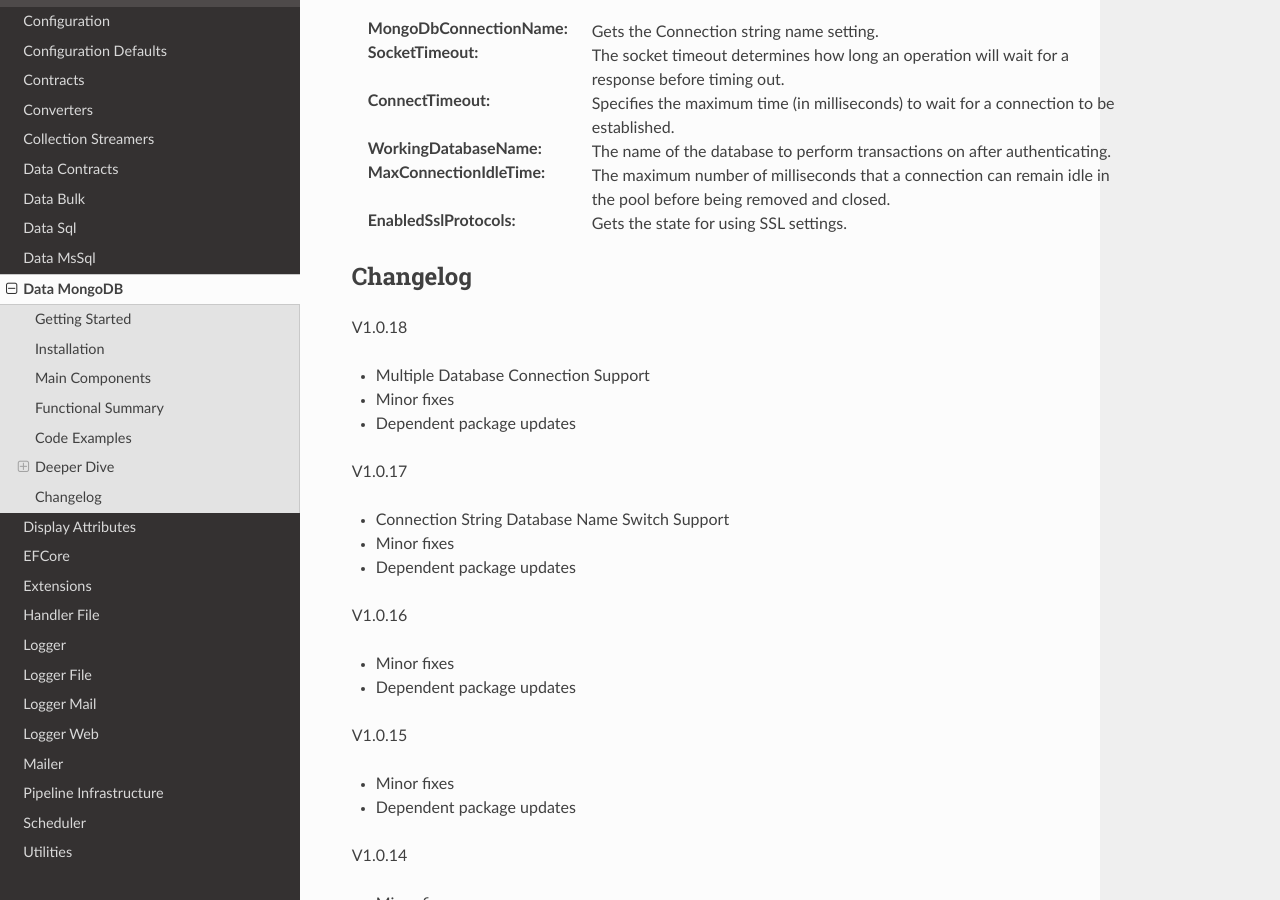
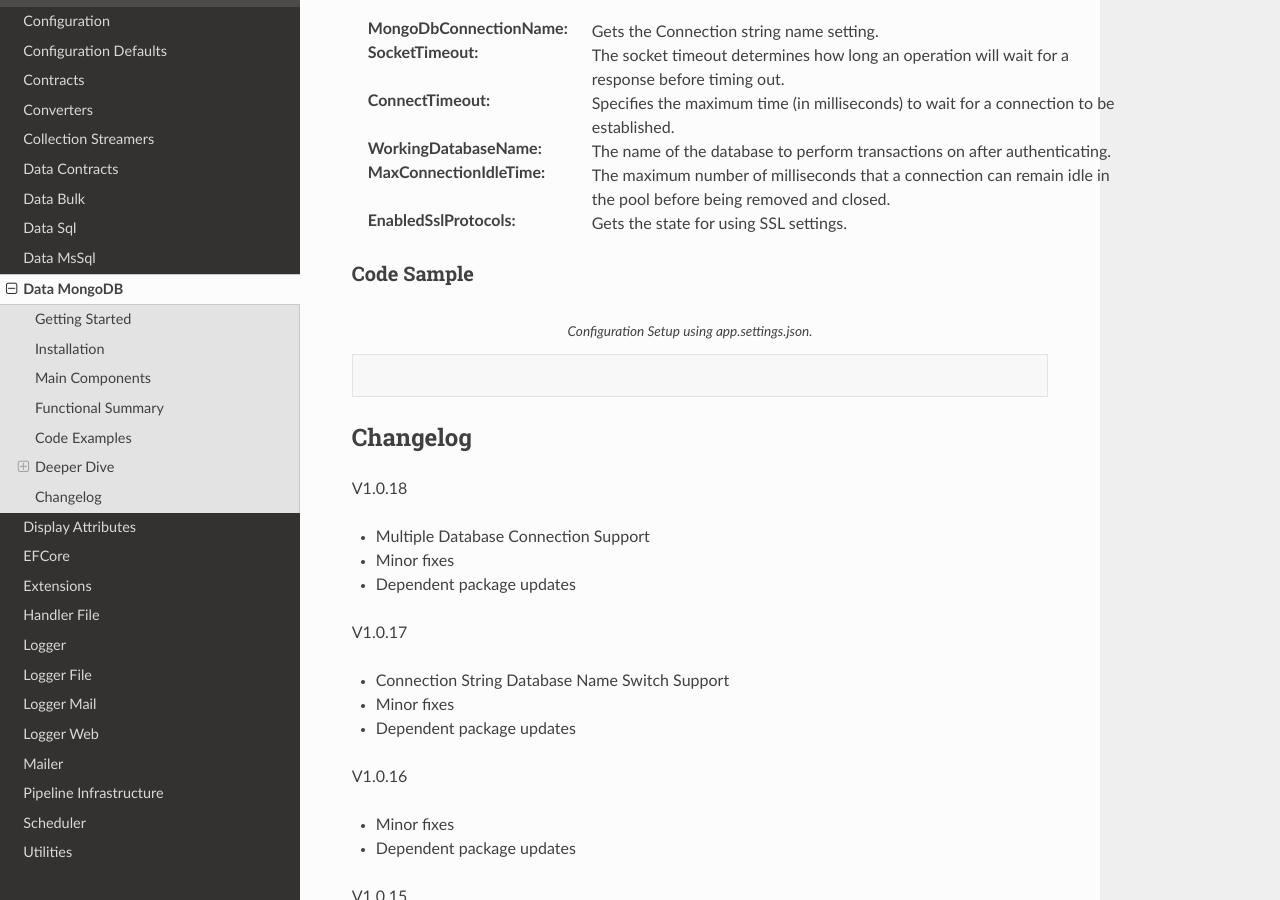
Before and after one commit to BjornWilliams/DocsVersaTul, a Sphinx documentation site: the page built from docs/source/mongodb.rst, in a window 1280 px wide and 900 px high, scrolled down 6134 px. Built offline with Sphinx 7.4.7 and the Read the Docs theme 2.0.0, drawn with Linux system fonts in a browser that asks for light colours.

Commit message:
Update mongodb.rst

```diff
--- a/docs/source/mongodb.rst
+++ b/docs/source/mongodb.rst
@@ -327,6 +327,13 @@ See the table below for predefined values and those that are user defined.
 :MaxConnectionIdleTime: The maximum number of milliseconds that a connection can remain idle in the pool before being removed and closed.
 :EnabledSslProtocols: Gets the state for using SSL settings.
 
+Code Sample
+^^^^^^^^^^^^^^^^^^^^^^
+
+.. code-block:: c#
+    :caption: Configuration Setup using app.settings.json.
+
+
 Changelog
 -------------
 
```
